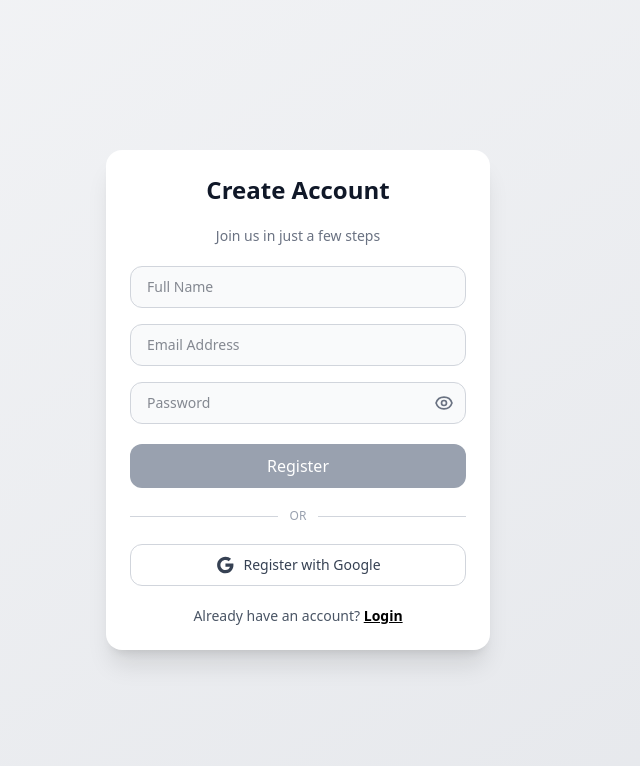
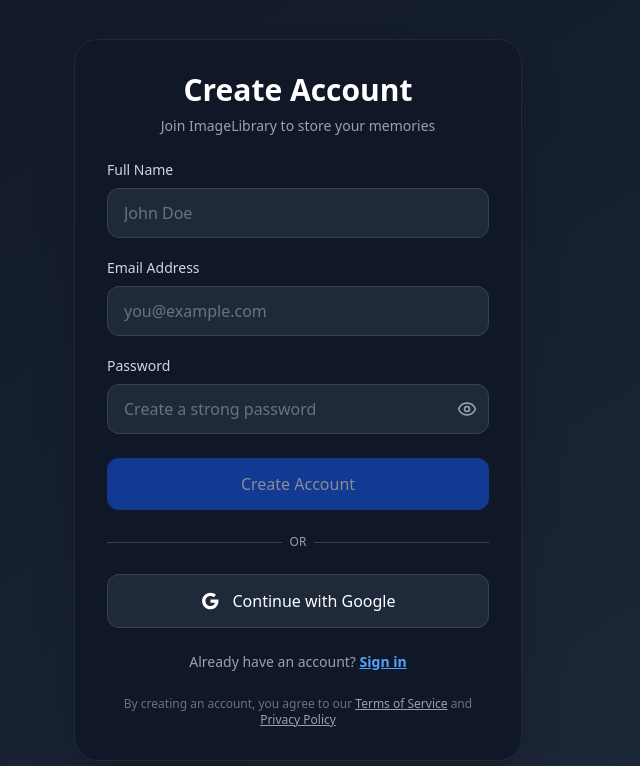
Before and after one commit to alihassanii12/website, a Next.js app: page /register in a window 1280 px wide. Shown: the top 766 px of the page, without its empty margins (342-982 px from the left). Built offline with nearby package versions, Linux system fonts and the light colour scheme; no server answers.

Commit message:
fixing register and login

```diff
--- a/app/login/page.tsx
+++ b/app/login/page.tsx
@@ -8,8 +8,8 @@
 import gsap from "gsap";
 
 // ==================== API CONFIGURATION ====================
-const API_BASE_URL = process.env.NEXT_PUBLIC_API_URL || 'https://your-backend.vercel.app'; // Replace with your actual backend URL
-const DASHBOARD_URL = "https://dashboard-eta-gules-99.vercel.app"; // Your actual dashboard URL
+const API_BASE_URL = process.env.NEXT_PUBLIC_API_URL || 'https://image-library-backend-5ola.vercel.app';
+const FRONTEND_URL = process.env.NEXT_PUBLIC_FRONTEND_URL || 'https://dashboard-eta-gules-99.vercel.app';
 
 // Configure axios defaults
 axios.defaults.withCredentials = true;
@@ -60,6 +60,7 @@
 
     try {
       console.log('🔍 Sending login request to:', `${API_BASE_URL}/auth/login`);
+      console.log('📤 Redirect URL:', FRONTEND_URL);
 
       const response = await axios.post(`${API_BASE_URL}/auth/login`, formData, {
         withCredentials: true,
@@ -70,25 +71,29 @@
 
       console.log('✅ Login response:', response.data);
 
-      // ✅ Save to localStorage
+      // ✅ Save token to localStorage as backup
       if (response.data.token) {
         localStorage.setItem('token', response.data.token);
         localStorage.setItem('user', JSON.stringify(response.data.user));
+
+        // Set default header for all future requests
         axios.defaults.headers.common['Authorization'] = `Bearer ${response.data.token}`;
+
+        console.log('✅ Token saved to localStorage');
       }
 
       toast.success('Login successful! Redirecting...');
 
-      // ✅ Redirect to dashboard
+      // ✅ Redirect to dashboard frontend
       setTimeout(() => {
-        window.location.href = DASHBOARD_URL;
+        window.location.href = FRONTEND_URL; // https://dashboard-eta-gules-99.vercel.app
       }, 1000);
 
     } catch (err: any) {
       console.error('❌ Login error:', err);
 
       if (err.code === 'ERR_NETWORK') {
-        toast.error("Network error - please check if backend is running");
+        toast.error("Network error - backend not reachable");
       } else if (err.response?.status === 401) {
         toast.error("Invalid email or password");
       } else if (err.response?.status === 400) {
--- a/app/register/page.tsx
+++ b/app/register/page.tsx
@@ -6,10 +6,11 @@
 import toast, { Toaster } from "react-hot-toast";
 import Link from "next/link";
 import gsap from "gsap";
+import { Eye, EyeOff, CheckCircle, XCircle } from "lucide-react";
 
 // ==================== API CONFIGURATION ====================
-const API_BASE_URL = process.env.NEXT_PUBLIC_API_URL || 'https://your-backend.vercel.app'; // Replace with your actual backend URL
-const DASHBOARD_URL = "https://dashboard-eta-gules-99.vercel.app"; // Your actual dashboard URL
+const API_BASE_URL = process.env.NEXT_PUBLIC_API_URL || 'https://image-library-backend-5ola.vercel.app';
+const FRONTEND_URL = process.env.NEXT_PUBLIC_FRONTEND_URL || 'https://dashboard-eta-gules-99.vercel.app';
 
 // Configure axios defaults
 axios.defaults.withCredentials = true;
@@ -44,6 +45,13 @@
     number: false,
     special: false
   });
+  const [emailError, setEmailError] = useState("");
+  const [nameError, setNameError] = useState("");
+  const [touched, setTouched] = useState({
+    name: false,
+    email: false,
+    password: false
+  });
 
   // Email validation helper
   const validateEmail = (email: string) => {
@@ -62,16 +70,35 @@
     });
   };
 
+  // Name validation
+  const validateName = (name: string) => {
+    return name.trim().length >= 2;
+  };
+
   // Form validation
   useEffect(() => {
     checkPasswordStrength(formData.password);
 
+    // Name validation
+    if (touched.name && !validateName(formData.name)) {
+      setNameError("Name must be at least 2 characters");
+    } else {
+      setNameError("");
+    }
+
+    // Email validation
+    if (touched.email && !validateEmail(formData.email)) {
+      setEmailError("Please enter a valid email address");
+    } else {
+      setEmailError("");
+    }
+
     setIsFormValid(
-      formData.name.trim() !== "" &&
+      validateName(formData.name) &&
       validateEmail(formData.email) &&
       formData.password.length >= 6
     );
-  }, [formData]);
+  }, [formData, touched]);
 
   // GSAP entry animation
   useEffect(() => {
@@ -88,49 +115,72 @@
     setFormData({ ...formData, [e.target.name]: e.target.value });
   };
 
+  const handleBlur = (field: string) => {
+    setTouched(prev => ({ ...prev, [field]: true }));
+  };
+
   const handleSubmit = async (e: React.FormEvent) => {
     e.preventDefault();
-    if (!isFormValid) return;
 
-    // Additional validation
-    if (!validateEmail(formData.email)) {
-      toast.error("Please enter a valid email address");
+    // Mark all fields as touched
+    setTouched({
+      name: true,
+      email: true,
+      password: true
+    });
+
+    if (!isFormValid) {
+      toast.error("Please fill all fields correctly");
       return;
     }
 
     setLoading(true);
+
     try {
+      console.log('🔍 Sending registration request to:', `${API_BASE_URL}/auth/register`);
+
       const response = await axios.post(`${API_BASE_URL}/auth/register`, formData, {
         withCredentials: true,
+        headers: {
+          'Content-Type': 'application/json'
+        }
       });
 
       console.log('✅ Register response:', response.data);
 
-      // ✅ Save token to localStorage
+      // ✅ Save token to localStorage as backup
       if (response.data.token) {
         localStorage.setItem('token', response.data.token);
         localStorage.setItem('user', JSON.stringify(response.data.user));
+
+        // Set default header for all future requests
         axios.defaults.headers.common['Authorization'] = `Bearer ${response.data.token}`;
+
+        console.log('✅ Token saved to localStorage');
       }
 
-      toast.success(response.data?.message || "Registered & Logged in ✅");
+      toast.success('Registration successful! Redirecting to dashboard...');
 
       // ✅ Redirect to dashboard
       setTimeout(() => {
-        window.location.href = DASHBOARD_URL;
-      }, 500);
+        window.location.href = FRONTEND_URL;
+      }, 1500);
 
     } catch (err: any) {
-      console.error("Register error:", err);
+      console.error('❌ Registration error:', err);
 
       if (err.code === 'ERR_NETWORK') {
         toast.error("Network error - please check if backend is running");
+      } else if (err.response?.status === 400) {
+        if (err.response?.data?.error?.includes("already exists")) {
+          toast.error("Email already registered. Please login instead.");
+        } else {
+          toast.error(err.response?.data?.error || "Invalid registration data");
+        }
       } else if (err.response?.status === 409) {
         toast.error("Email already exists. Please login instead.");
-      } else if (err.response?.status === 400) {
-        toast.error(err?.response?.data?.error || "Invalid registration data");
       } else {
-        toast.error(err?.response?.data?.error || "Register failed ❌");
+        toast.error(err?.response?.data?.error || "Registration failed");
       }
     } finally {
       setLoading(false);
@@ -161,150 +211,227 @@
     window.location.href = googleAuthUrl;
   };
 
+  // Calculate password strength percentage
+  const getPasswordStrengthPercentage = () => {
+    const total = Object.values(passwordStrength).filter(Boolean).length;
+    return (total / 5) * 100;
+  };
+
+  // Get password strength text and color
+  const getPasswordStrengthInfo = () => {
+    const percentage = getPasswordStrengthPercentage();
+    if (percentage === 0) return { text: "Very Weak", color: "bg-red-500", textColor: "text-red-500" };
+    if (percentage <= 40) return { text: "Weak", color: "bg-orange-500", textColor: "text-orange-500" };
+    if (percentage <= 60) return { text: "Fair", color: "bg-yellow-500", textColor: "text-yellow-500" };
+    if (percentage <= 80) return { text: "Good", color: "bg-blue-500", textColor: "text-blue-500" };
+    return { text: "Strong", color: "bg-green-500", textColor: "text-green-500" };
+  };
+
+  const strengthInfo = getPasswordStrengthInfo();
+
   return (
     <>
-      <Toaster position="top-right" />
+      <Toaster
+        position="top-right"
+        toastOptions={{
+          duration: 4000,
+          style: {
+            background: '#1F2937',
+            color: '#fff',
+            border: '1px solid #374151',
+            borderRadius: '1rem',
+          },
+        }}
+      />
 
-      <div className="min-h-screen flex items-center justify-center bg-linear-to-br from-gray-100 to-gray-200 px-4">
+      <div className="min-h-screen flex items-center justify-center bg-linear-to-br from-gray-900 to-gray-800 px-4 py-8">
         <form
           ref={formRef}
           onSubmit={handleSubmit}
-          className="w-full max-w-sm bg-white rounded-2xl shadow-xl p-6 space-y-5"
+          className="w-full max-w-md bg-gray-900 rounded-3xl shadow-2xl p-8 space-y-6 border border-gray-800"
         >
-          <h1 className="text-2xl font-bold text-center text-gray-900">
+          {/* Header */}
+          <div className="text-center">
+            <h1 className="text-3xl font-bold text-white mb-2">
               Create Account
             </h1>
-          <p className="text-center text-sm text-gray-500">
-            Join us in just a few steps
+            <p className="text-sm text-gray-400">
+              Join ImageLibrary to store your memories
             </p>
+          </div>
 
-          <div className="space-y-4">
+          {/* Form Fields */}
+          <div className="space-y-5">
             {/* Name Input */}
+            <div>
+              <label className="block text-sm font-medium text-gray-300 mb-2">
+                Full Name
+              </label>
               <input
                 name="name"
-              placeholder="Full Name"
+                type="text"
+                placeholder="John Doe"
                 value={formData.name}
                 onChange={handleChange}
-              className="w-full px-4 py-2.5 rounded-xl border border-gray-300
-                         bg-gray-50 text-sm text-gray-900
-                         focus:outline-none focus:ring-2 focus:ring-black/10
-                         focus:border-black transition"
+                onBlur={() => handleBlur('name')}
+                className={`w-full px-4 py-3 bg-gray-800 border rounded-xl text-white placeholder-gray-500 focus:outline-none focus:ring-2 transition ${
+                  touched.name && nameError
+                    ? 'border-red-500 focus:ring-red-500'
+                    : touched.name && !nameError
+                    ? 'border-green-500 focus:ring-green-500'
+                    : 'border-gray-700 focus:ring-blue-500'
+                }`}
                 disabled={loading}
               />
+              {touched.name && nameError && (
+                <p className="text-xs text-red-500 mt-1 flex items-center">
+                  <XCircle size={12} className="mr-1" />
+                  {nameError}
+                </p>
+              )}
+              {touched.name && !nameError && formData.name && (
+                <p className="text-xs text-green-500 mt-1 flex items-center">
+                  <CheckCircle size={12} className="mr-1" />
+                  Name looks good
+                </p>
+              )}
+            </div>
 
             {/* Email Input */}
             <div>
+              <label className="block text-sm font-medium text-gray-300 mb-2">
+                Email Address
+              </label>
               <input
                 name="email"
                 type="email"
-                placeholder="Email Address"
+                placeholder="you@example.com"
                 value={formData.email}
                 onChange={handleChange}
-                className={`w-full px-4 py-2.5 rounded-xl border ${
-                  formData.email && !validateEmail(formData.email)
+                onBlur={() => handleBlur('email')}
+                className={`w-full px-4 py-3 bg-gray-800 border rounded-xl text-white placeholder-gray-500 focus:outline-none focus:ring-2 transition ${
+                  touched.email && emailError
                     ? 'border-red-500 focus:ring-red-500'
-                    : 'border-gray-300 focus:ring-black/10'
-                } bg-gray-50 text-sm text-gray-900
-                focus:outline-none focus:ring-2 focus:border-black transition`}
+                    : touched.email && !emailError && formData.email
+                    ? 'border-green-500 focus:ring-green-500'
+                    : 'border-gray-700 focus:ring-blue-500'
+                }`}
                 disabled={loading}
               />
-              {formData.email && !validateEmail(formData.email) && (
-                <p className="text-xs text-red-500 mt-1">Please enter a valid email</p>
+              {touched.email && emailError && (
+                <p className="text-xs text-red-500 mt-1 flex items-center">
+                  <XCircle size={12} className="mr-1" />
+                  {emailError}
+                </p>
               )}
             </div>
 
             {/* Password Input */}
+            <div>
+              <label className="block text-sm font-medium text-gray-300 mb-2">
+                Password
+              </label>
               <div className="relative">
                 <input
                   name="password"
                   type={showPassword ? "text" : "password"}
-                placeholder="Password"
+                  placeholder="Create a strong password"
                   value={formData.password}
                   onChange={handleChange}
-                className="w-full px-4 py-2.5 rounded-xl border border-gray-300
-                           bg-gray-50 text-sm text-gray-900 pr-12
-                           focus:outline-none focus:ring-2 focus:ring-black/10
-                           focus:border-black transition"
+                  onBlur={() => handleBlur('password')}
+                  className="w-full px-4 py-3 bg-gray-800 border border-gray-700 rounded-xl text-white placeholder-gray-500 pr-12 focus:outline-none focus:ring-2 focus:ring-blue-500 transition"
                   disabled={loading}
                 />
                 <button
                   type="button"
                   onClick={() => setShowPassword(!showPassword)}
-                className="absolute right-3 top-1/2 transform -translate-y-1/2 text-gray-500 hover:text-gray-700"
+                  className="absolute right-3 top-1/2 transform -translate-y-1/2 text-gray-400 hover:text-white transition"
                 >
-                {showPassword ? (
-                  <svg className="w-5 h-5" fill="none" stroke="currentColor" viewBox="0 0 24 24">
-                    <path strokeLinecap="round" strokeLinejoin="round" strokeWidth={2} d="M13.875 18.825A10.05 10.05 0 0112 19c-4.478 0-8.268-2.943-9.543-7a9.97 9.97 0 011.563-3.029m5.858.908a3 3 0 114.243 4.243M9.878 9.878l4.242 4.242M9.88 9.88l-3.29-3.29m7.532 7.532l3.29 3.29M3 3l3.59 3.59m0 0A9.953 9.953 0 0112 5c4.478 0 8.268 2.943 9.543 7a10.025 10.025 0 01-4.132 5.411m0 0L21 21" />
-                  </svg>
-                ) : (
-                  <svg className="w-5 h-5" fill="none" stroke="currentColor" viewBox="0 0 24 24">
-                    <path strokeLinecap="round" strokeLinejoin="round" strokeWidth={2} d="M15 12a3 3 0 11-6 0 3 3 0 016 0z" />
-                    <path strokeLinecap="round" strokeLinejoin="round" strokeWidth={2} d="M2.458 12C3.732 7.943 7.523 5 12 5c4.478 0 8.268 2.943 9.542 7-1.274 4.057-5.064 7-9.542 7-4.477 0-8.268-2.943-9.542-7z" />
-                  </svg>
-                )}
+                  {showPassword ? <EyeOff size={20} /> : <Eye size={20} />}
                 </button>
+              </div>
             </div>
 
             {/* Password Strength Indicator */}
             {formData.password && (
-              <div className="space-y-2 text-xs">
-                <p className={`flex items-center space-x-1 ${passwordStrength.length ? 'text-green-600' : 'text-gray-500'}`}>
-                  <span>{passwordStrength.length ? '✓' : '○'}</span>
-                  <span>At least 6 characters</span>
-                </p>
-                <p className={`flex items-center space-x-1 ${passwordStrength.uppercase ? 'text-green-600' : 'text-gray-500'}`}>
-                  <span>{passwordStrength.uppercase ? '✓' : '○'}</span>
-                  <span>At least one uppercase letter</span>
-                </p>
-                <p className={`flex items-center space-x-1 ${passwordStrength.lowercase ? 'text-green-600' : 'text-gray-500'}`}>
-                  <span>{passwordStrength.lowercase ? '✓' : '○'}</span>
-                  <span>At least one lowercase letter</span>
-                </p>
-                <p className={`flex items-center space-x-1 ${passwordStrength.number ? 'text-green-600' : 'text-gray-500'}`}>
-                  <span>{passwordStrength.number ? '✓' : '○'}</span>
-                  <span>At least one number</span>
-                </p>
-                <p className={`flex items-center space-x-1 ${passwordStrength.special ? 'text-green-600' : 'text-gray-500'}`}>
-                  <span>{passwordStrength.special ? '✓' : '○'}</span>
-                  <span>At least one special character</span>
-                </p>
+              <div className="space-y-3 bg-gray-800/50 p-4 rounded-xl border border-gray-700">
+                {/* Strength bar */}
+                <div>
+                  <div className="flex justify-between items-center mb-2">
+                    <span className="text-xs text-gray-400">Password strength</span>
+                    <span className={`text-xs font-medium ${strengthInfo.textColor}`}>
+                      {strengthInfo.text}
+                    </span>
+                  </div>
+                  <div className="w-full h-2 bg-gray-700 rounded-full overflow-hidden">
+                    <div
+                      className={`h-full ${strengthInfo.color} transition-all duration-300`}
+                      style={{ width: `${getPasswordStrengthPercentage()}%` }}
+                    />
+                  </div>
+                </div>
+
+                {/* Requirements */}
+                <div className="grid grid-cols-2 gap-2 text-xs">
+                  <div className={`flex items-center space-x-1 ${passwordStrength.length ? 'text-green-500' : 'text-gray-500'}`}>
+                    {passwordStrength.length ? <CheckCircle size={12} /> : <XCircle size={12} />}
+                    <span>6+ characters</span>
+                  </div>
+                  <div className={`flex items-center space-x-1 ${passwordStrength.uppercase ? 'text-green-500' : 'text-gray-500'}`}>
+                    {passwordStrength.uppercase ? <CheckCircle size={12} /> : <XCircle size={12} />}
+                    <span>Uppercase</span>
+                  </div>
+                  <div className={`flex items-center space-x-1 ${passwordStrength.lowercase ? 'text-green-500' : 'text-gray-500'}`}>
+                    {passwordStrength.lowercase ? <CheckCircle size={12} /> : <XCircle size={12} />}
+                    <span>Lowercase</span>
+                  </div>
+                  <div className={`flex items-center space-x-1 ${passwordStrength.number ? 'text-green-500' : 'text-gray-500'}`}>
+                    {passwordStrength.number ? <CheckCircle size={12} /> : <XCircle size={12} />}
+                    <span>Number</span>
+                  </div>
+                  <div className={`flex items-center space-x-1 col-span-2 ${passwordStrength.special ? 'text-green-500' : 'text-gray-500'}`}>
+                    {passwordStrength.special ? <CheckCircle size={12} /> : <XCircle size={12} />}
+                    <span>Special character (!@#$%^&*)</span>
+                  </div>
+                </div>
               </div>
             )}
           </div>
 
+          {/* Submit Button */}
           <button
             type="submit"
             disabled={!isFormValid || loading}
-            className="w-full py-2.5 rounded-xl bg-black text-white font-medium
-                       transition hover:bg-gray-800 transform hover:scale-105 active:scale-95
-                       disabled:bg-gray-400 disabled:cursor-not-allowed disabled:hover:scale-100"
+            className="w-full py-3.5 bg-blue-600 hover:bg-blue-700 text-white font-medium rounded-xl transition transform hover:scale-[1.02] active:scale-[0.98] disabled:opacity-50 disabled:cursor-not-allowed disabled:hover:scale-100 flex items-center justify-center space-x-2"
           >
             {loading ? (
-              <span className="flex items-center justify-center space-x-2">
+              <>
                 <svg className="animate-spin h-5 w-5 text-white" xmlns="http://www.w3.org/2000/svg" fill="none" viewBox="0 0 24 24">
                   <circle className="opacity-25" cx="12" cy="12" r="10" stroke="currentColor" strokeWidth="4"></circle>
                   <path className="opacity-75" fill="currentColor" d="M4 12a8 8 0 018-8V0C5.373 0 0 5.373 0 12h4zm2 5.291A7.962 7.962 0 014 12H0c0 3.042 1.135 5.824 3 7.938l3-2.647z"></path>
                 </svg>
-                <span>Creating...</span>
-              </span>
+                <span>Creating account...</span>
+              </>
             ) : (
-              "Register"
+              <span>Create Account</span>
             )}
           </button>
 
-          <div className="flex items-center gap-3">
-            <div className="h-px bg-gray-300 flex-1" />
-            <span className="text-xs text-gray-400">OR</span>
-            <div className="h-px bg-gray-300 flex-1" />
+          {/* Divider */}
+          <div className="relative">
+            <div className="absolute inset-0 flex items-center">
+              <div className="w-full border-t border-gray-700"></div>
+            </div>
+            <div className="relative flex justify-center text-xs">
+              <span className="px-2 bg-gray-900 text-gray-400">OR</span>
+            </div>
           </div>
 
+          {/* Google Sign Up */}
           <button
             type="button"
             onClick={handleGoogleSignup}
-            className="w-full py-2.5 rounded-xl border border-gray-300
-                       text-sm font-medium text-gray-700
-                       hover:bg-gray-100 transition transform hover:scale-105 active:scale-95
-                       flex items-center justify-center space-x-2"
+            className="w-full py-3.5 bg-gray-800 hover:bg-gray-700 text-white font-medium rounded-xl border border-gray-700 transition transform hover:scale-[1.02] active:scale-[0.98] flex items-center justify-center space-x-3"
           >
             <svg className="w-5 h-5" viewBox="0 0 24 24">
               <path
@@ -312,13 +439,29 @@
                 d="M12.545,10.239v3.821h5.445c-0.712,2.315-2.647,3.972-5.445,3.972c-3.332,0-6.033-2.701-6.033-6.032s2.701-6.032,6.033-6.032c1.498,0,2.866,0.549,3.921,1.453l2.814-2.814C17.503,2.988,15.139,2,12.545,2C7.021,2,2.543,6.477,2.543,12s4.478,10,10.002,10c8.396,0,10.249-7.85,9.426-11.748L12.545,10.239z"
               />
             </svg>
-            <span>Register with Google</span>
+            <span>Continue with Google</span>
           </button>
 
-          <p className="text-center text-sm text-gray-600">
+          {/* Login Link */}
+          <p className="text-center text-sm text-gray-400">
             Already have an account?{" "}
-            <Link href="/login" className="font-semibold text-black underline hover:text-gray-700">
-              Login
+            <Link
+              href="/login"
+              className="font-semibold text-blue-400 hover:text-blue-300 underline transition"
+            >
+              Sign in
+            </Link>
+          </p>
+
+          {/* Terms */}
+          <p className="text-center text-xs text-gray-500">
+            By creating an account, you agree to our{" "}
+            <Link href="/terms" className="text-gray-400 hover:text-white underline">
+              Terms of Service
+            </Link>{" "}
+            and{" "}
+            <Link href="/privacy" className="text-gray-400 hover:text-white underline">
+              Privacy Policy
             </Link>
           </p>
         </form>
```
Lines whose indentation alone changed are shown as unchanged.
